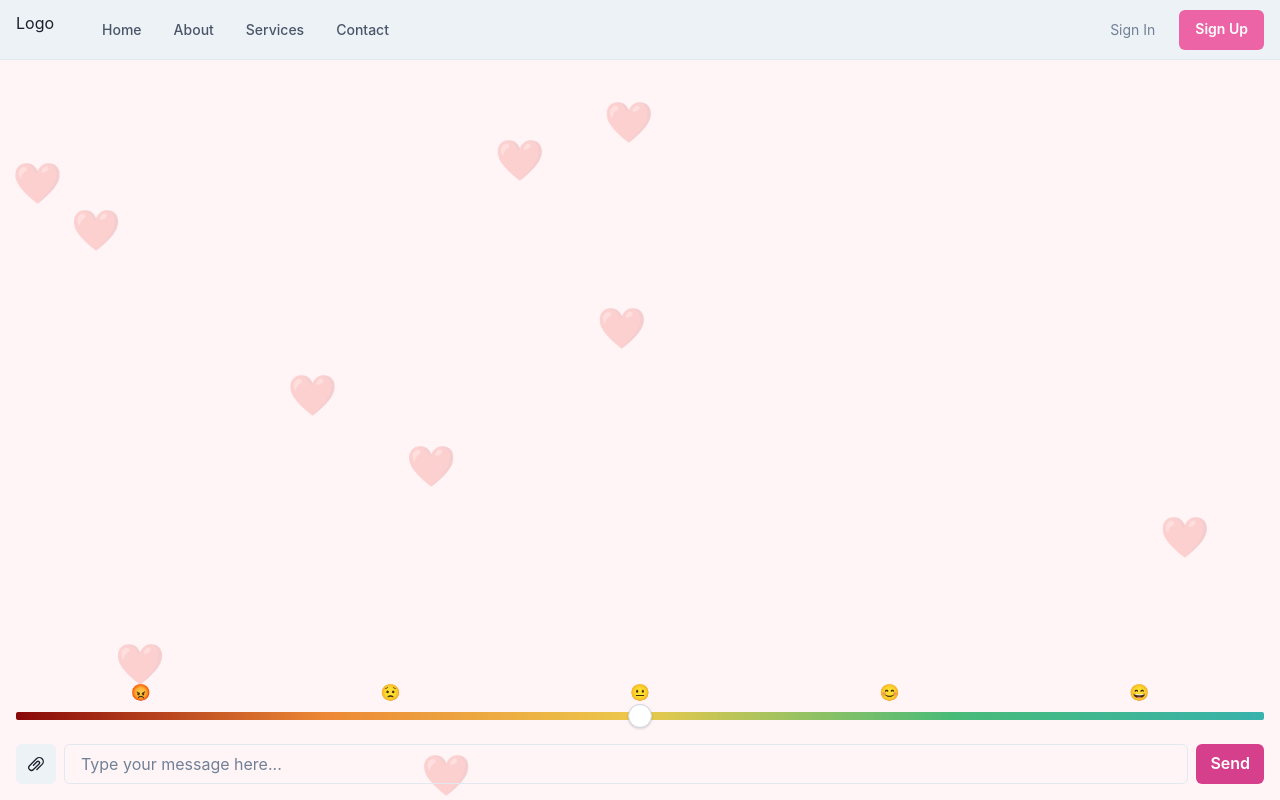
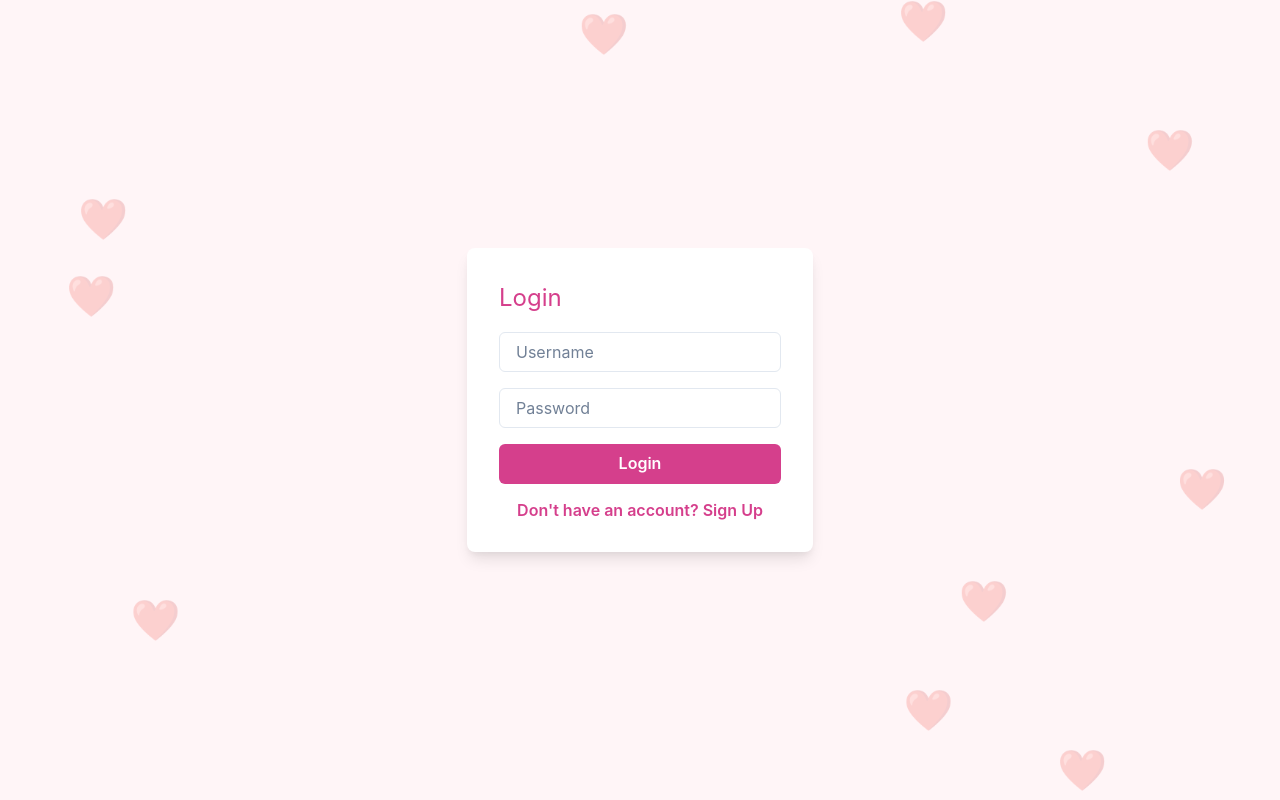
Before and after one commit to AmanGusain2003/FatGummy, a React (Vite) app in the folder frontend/: page / in a window 1280 px wide. Built offline with nearby package versions, Linux system fonts and the light colour scheme.

Commit message:
added signup and login screens

```diff
--- a/frontend/src/App.jsx
+++ b/frontend/src/App.jsx
@@ -1,16 +1,22 @@
 import { ChakraProvider,Flex } from '@chakra-ui/react';
 import Navbar from './components/Navbar';
 import ChatInterface from './components/MainChatScreen/ChatInterface';
+import Auth from './components/Auth/Auth';
 
 function App() {
+  // return (
+  //   <ChakraProvider>
+  //     <Flex direction="column" h="100vh">
+  //       <Navbar />
+  //       <ChatInterface />
+  //     </Flex>
+  //   </ChakraProvider>
+
+  // );
   return (
     <ChakraProvider>
-      <Flex direction="column" h="100vh">
-        <Navbar />
-        <ChatInterface />
-      </Flex>
+    <Auth/>
     </ChakraProvider>
-
   );
 }
 
--- /dev/null
+++ b/frontend/src/components/Auth/Auth.jsx
@@ -0,0 +1,18 @@
+import React, { useState } from 'react';
+import LoginScreen from './LoginScreen';
+import SignupScreen from './SignupScreen';
+
+const Auth = () => {
+  const [isLogin, setIsLogin] = useState(true);
+
+  const switchToSignup = () => setIsLogin(false);
+  const switchToLogin = () => setIsLogin(true);
+
+  return isLogin ? (
+    <LoginScreen switchToSignup={switchToSignup} />
+  ) : (
+    <SignupScreen switchToLogin={switchToLogin} />
+  );
+};
+
+export default Auth;
--- /dev/null
+++ b/frontend/src/components/Auth/LoginScreen.jsx
@@ -0,0 +1,54 @@
+import React from 'react';
+import { Box, Flex, Input, Button, Text, VStack } from '@chakra-ui/react';
+
+const LoginScreen = ({ switchToSignup }) => {
+  return (
+    <Flex
+      flexDirection="column"
+      justifyContent="center"
+      alignItems="center"
+      height="100vh"
+      backgroundColor="pink.50"
+      position="relative"
+    >
+      {/* Background hearts */}
+      {Array.from({ length: 10 }).map((_, index) => (
+        <Box
+          key={index}
+          position="absolute"
+          top={`${Math.random() * 100}%`}
+          left={`${Math.random() * 100}%`}
+          transform="translate(-50%, -50%)"
+          fontSize="40px"
+          opacity="0.2"
+          color="pink.200"
+        >
+          ❤️
+        </Box>
+      ))}
+      <Box
+        p={8}
+        borderRadius="lg"
+        boxShadow="lg"
+        backgroundColor="white"
+        zIndex="1"
+      >
+        <Text fontSize="2xl" mb={4} color="pink.500">
+          Login
+        </Text>
+        <VStack spacing={4}>
+          <Input placeholder="Username" />
+          <Input placeholder="Password" type="password" />
+          <Button colorScheme="pink" width="100%">
+            Login
+          </Button>
+          <Button variant="link" colorScheme="pink" onClick={switchToSignup}>
+            Don't have an account? Sign Up
+          </Button>
+        </VStack>
+      </Box>
+    </Flex>
+  );
+};
+
+export default LoginScreen;
--- /dev/null
+++ b/frontend/src/components/Auth/SignupScreen.jsx
@@ -0,0 +1,65 @@
+import React, { useState } from 'react';
+import { Box, Flex, Input, Button, Text, VStack, Select } from '@chakra-ui/react';
+
+const SignupScreen = ({ switchToLogin }) => {
+  const [themeColor, setThemeColor] = useState('pink');
+  const [roomName, setRoomName] = useState('');
+
+  return (
+    <Flex
+      flexDirection="column"
+      justifyContent="center"
+      alignItems="center"
+      height="100vh"
+      backgroundColor="pink.50"
+      position="relative"
+    >
+      {/* Background hearts */}
+      {Array.from({ length: 10 }).map((_, index) => (
+        <Box
+          key={index}
+          position="absolute"
+          top={`${Math.random() * 100}%`}
+          left={`${Math.random() * 100}%`}
+          transform="translate(-50%, -50%)"
+          fontSize="40px"
+          opacity="0.2"
+          color="pink.200"
+        >
+          ❤️
+        </Box>
+      ))}
+      <Box
+        p={8}
+        borderRadius="lg"
+        boxShadow="lg"
+        backgroundColor="white"
+        zIndex="1"
+      >
+        <Text fontSize="2xl" mb={4} color="pink.500">
+          Sign Up
+        </Text>
+        <VStack spacing={4}>
+          <Input placeholder="Username" />
+          <Input placeholder="Email" type="email" />
+          <Input placeholder="Password" type="password" />
+          <Select placeholder="Select theme color" value={themeColor} onChange={(e) => setThemeColor(e.target.value)}>
+            <option value="pink">Pink</option>
+            <option value="blue">Blue</option>
+            <option value="green">Green</option>
+            <option value="purple">Purple</option>
+          </Select>
+          <Input placeholder="Room Name" value={roomName} onChange={(e) => setRoomName(e.target.value)} />
+          <Button colorScheme="pink" width="100%">
+            Sign Up
+          </Button>
+          <Button variant="link" colorScheme="pink" onClick={switchToLogin}>
+            Already have an account? Login
+          </Button>
+        </VStack>
+      </Box>
+    </Flex>
+  );
+};
+
+export default SignupScreen;
```
